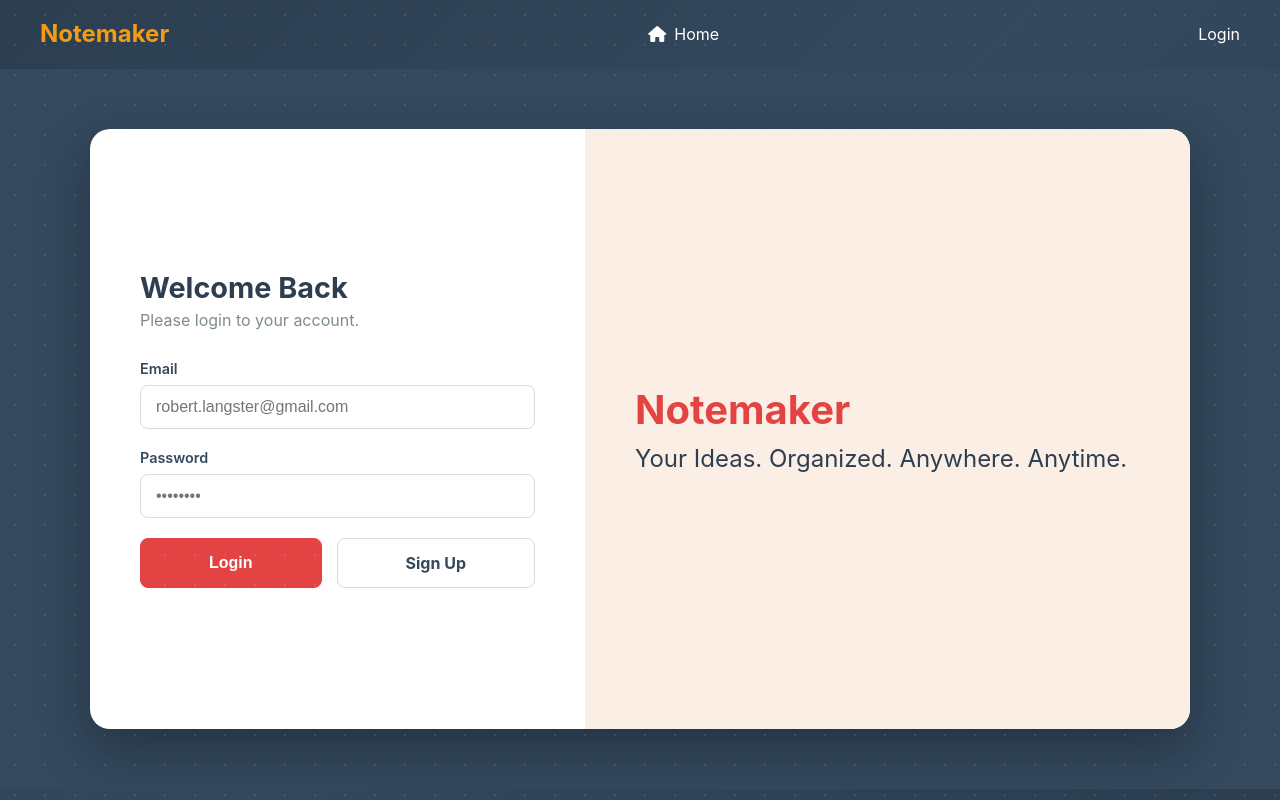
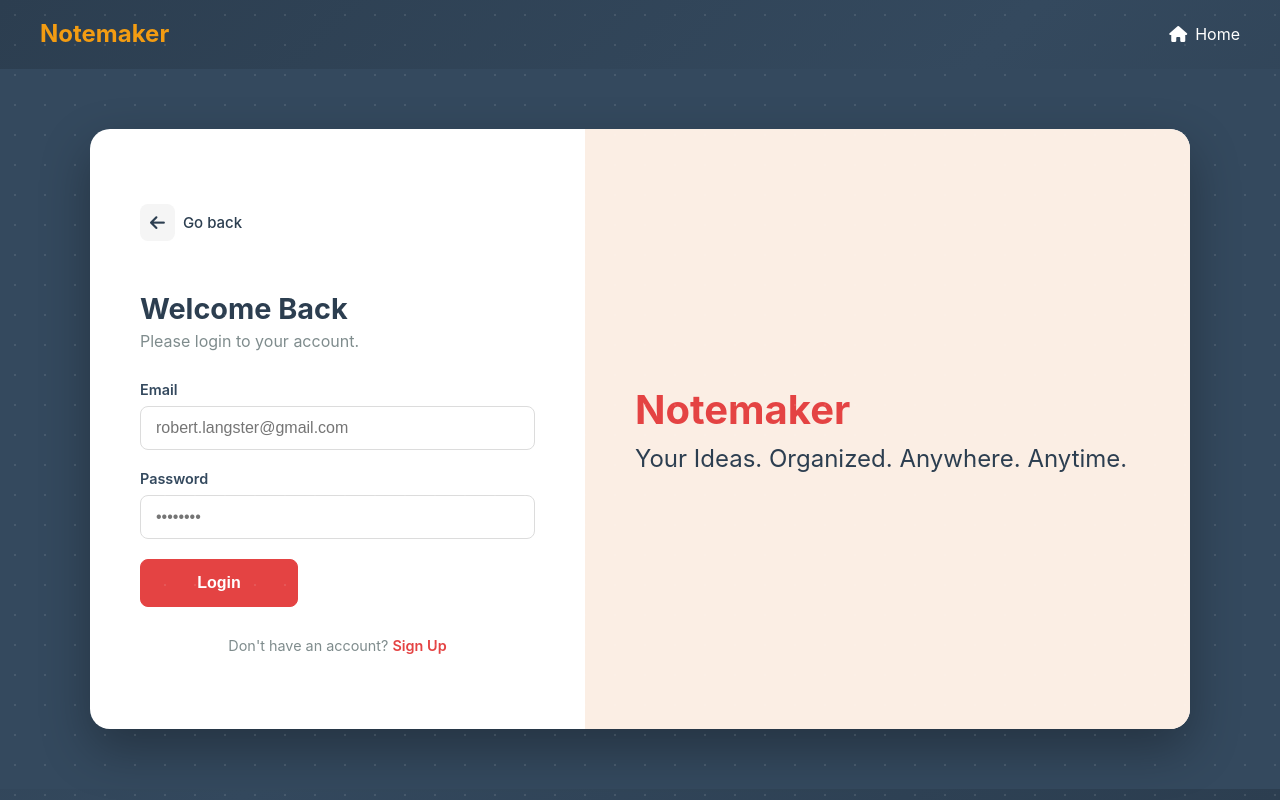
Before and after one commit to pgglsjulil/notes-app, a Flask app: page /login in a window 1280 px wide. Run offline with Flask 3, Linux system fonts and the light colour scheme.

Commit message:
Memperbaiki navigasi login & register
1. Menghilangkan button "login" di navbar
2. Menambahkan tombol "go back" untuk ke laman sebelumnya
3. Mengubah tombol "Sign Up" menjadi tulisan di laman login

```diff
--- a/app/static/style.css
+++ b/app/static/style.css
@@ -805,6 +805,40 @@ body::before {
     align-items: center;
 }
 
+.go-back-wrapper {
+  display: flex;
+  align-items: center;
+  gap: 8px;
+  margin-bottom: 50px;
+}
+
+.go-back-btn {
+  display: flex;
+  align-items: center;
+  justify-content: center;
+  padding: 10px;
+  background-color: #f5f5f5;
+  border: none;
+  border-radius: 8px;
+  cursor: pointer;
+  transition: background-color 0.3s ease;
+}
+
+.go-back-btn:hover {
+  background-color: #e0e0e0;
+}
+
+.go-back-btn i {
+  font-size: 17px;
+  color: #2c3e50;
+}
+
+.go-back-text {
+  font-size: 15px;
+  color: #2c3e50;
+  font-weight: 500;
+}
+
 .form-wrapper {
     width: 100%;
 }
@@ -877,7 +911,8 @@ body::before {
 
 .button-group {
     display: flex;
-    gap: 15px;
+    width: 40%;
+    margin-bottom: 30px;
 }
 
 .btn-primary, .btn-secondary {
@@ -912,11 +947,6 @@ body::before {
 
 .btn-secondary:hover {
     background: #f1f2f6;
-}
-
-
-.button-group-signup {
-    margin-bottom: 20px;
 }
 
 .login-redirect {
--- a/app/templates/layout.html
+++ b/app/templates/layout.html
@@ -13,10 +13,7 @@
             Notemaker
         </div>
         <ul class="nav-links">
-            <li><a href="{{ url_for('main.home') }}"><i class="fas fa-home"></i> Home</a></li>
-        </ul>
-        <ul class="login-btn">
-            <li><a href="{{ url_for('main.login') }}">Login</a></li>
+            <li><a href="{{ url_for('main.landing_page') }}"><i class="fas fa-home"></i> Home</a></li>
         </ul>
     </nav>
 
--- a/app/templates/login.html
+++ b/app/templates/login.html
@@ -4,6 +4,12 @@
 
 {% block form_content %}
 <div class="form-wrapper">
+    <div class="go-back-wrapper">
+      <button class="go-back-btn" onclick="history.back()">
+        <i class="fa-solid fa-arrow-left"></i>
+      </button>
+      <span class="go-back-text">Go back</span>
+    </div>
     <div class="form-header">
         <h3>Welcome Back</h3>
         <p>Please login to your account.</p>
@@ -28,7 +34,9 @@
         </div>
         <div class="button-group">
             <button type="submit" class="btn-primary">Login</button>
-            <a href="{{ url_for('main.register') }}" class="btn-secondary">Sign Up</a>
+        </div>
+        <div class="login-redirect">
+            Don't have an account? <a href="{{ url_for('main.register') }}">Sign Up</a>
         </div>
     </form>
 </div>
```
Also changed, not shown: app/templates/register.html (+7 -1 lines).
